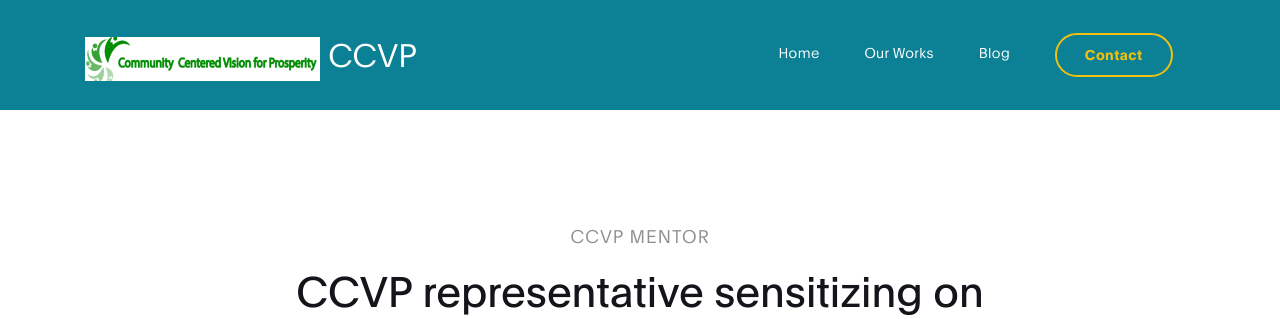
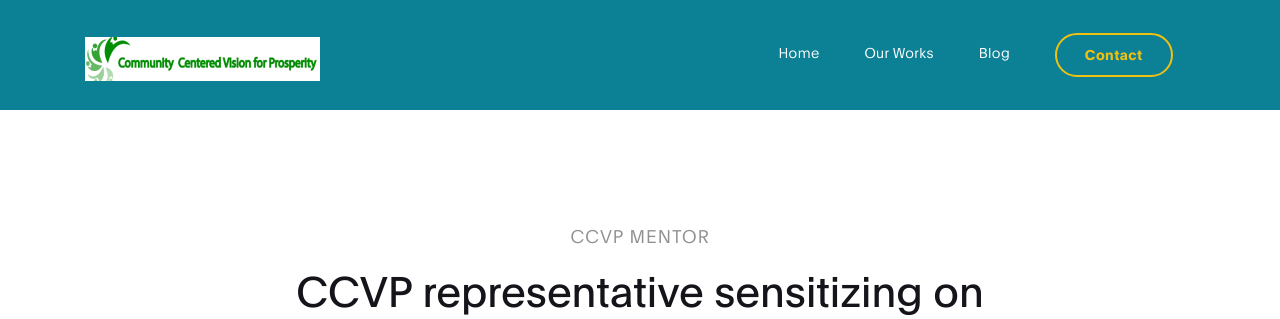
Before and after one commit to hondatechkassim/CVVP, a PHP site: page /project-detail.php in a window 1280 px wide. Shown: the top 319 px of the page. Run offline with PHP 8.4, Linux system fonts and the light colour scheme.

Commit message:
Update project-detail.php

```diff
--- a/project-detail.php
+++ b/project-detail.php
@@ -28,7 +28,7 @@
         <div class="container">
             <a class="navbar-brand" href="index.html">
                <img src="images/cvvlogo.png">
-              CCVP
+
             </a>
 
             <button class="navbar-toggler" type="button" data-toggle="collapse" data-target="#navbarNav" aria-controls="navbarNav" aria-expanded="false"
```
